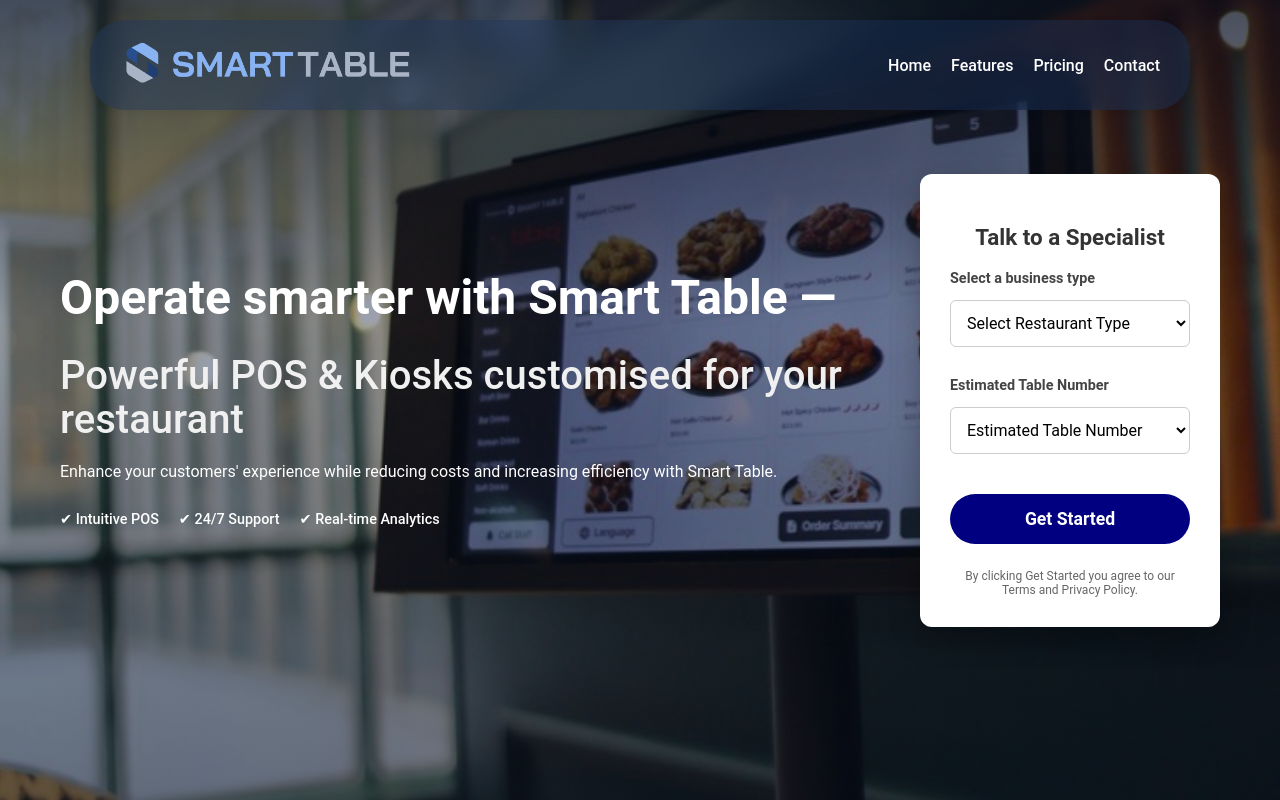
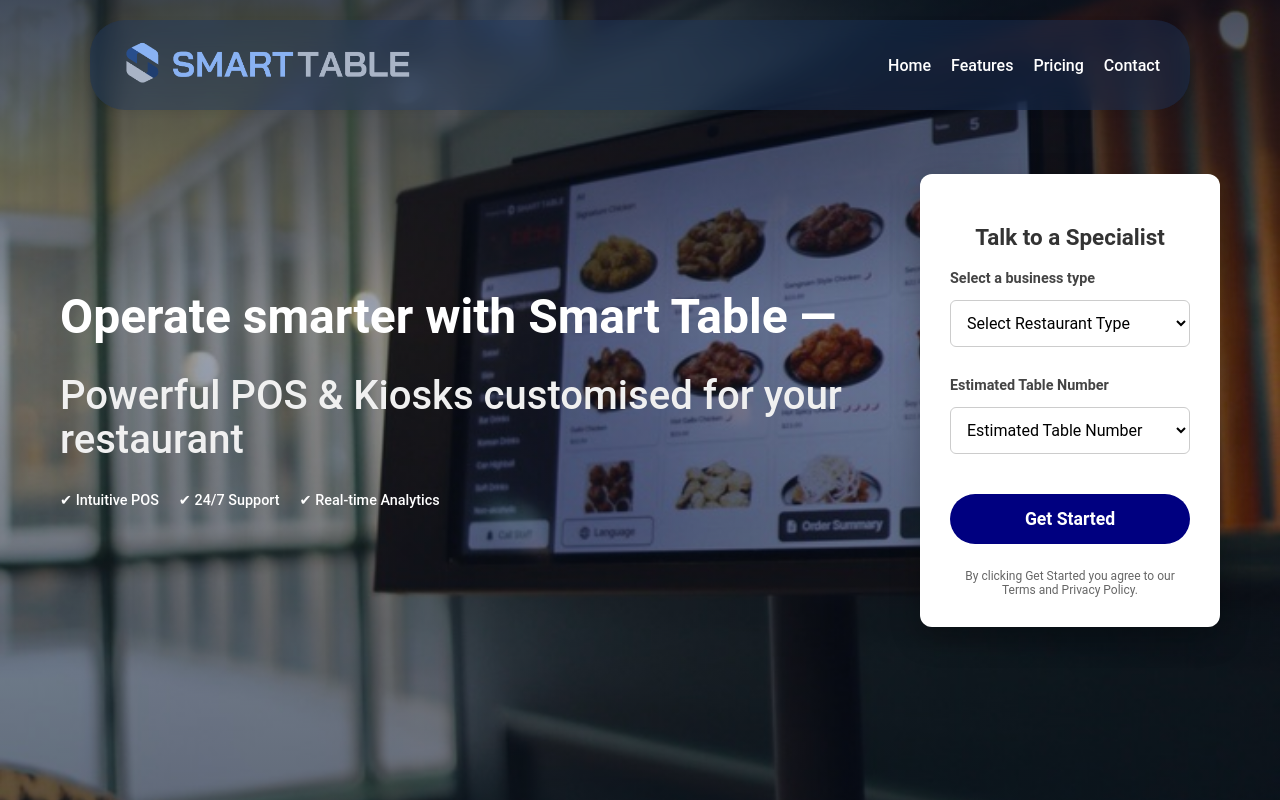
Before and after one commit to Harry-SmartTableNZ/SmartTable, a React (Create React App) app: page / in a window 1280 px wide. Shown: the top 800 px of the page. Built offline with nearby package versions, Linux system fonts and the light colour scheme.

Commit message:
Update HomePage.jsx

```diff
--- a/src/pages/HomePage.jsx
+++ b/src/pages/HomePage.jsx
@@ -228,10 +228,6 @@ const HomePage = () => {
                 Powerful POS & Kiosks customised for your restaurant
               </span>
             </h1>
-            <p>
-              Enhance your customers' experience while reducing costs and
-              increasing efficiency with Smart Table.
-            </p>
             <div className="banner-trust-badges">
               <span>✔ Intuitive POS</span>
               <span>✔ 24/7 Support</span>
```
